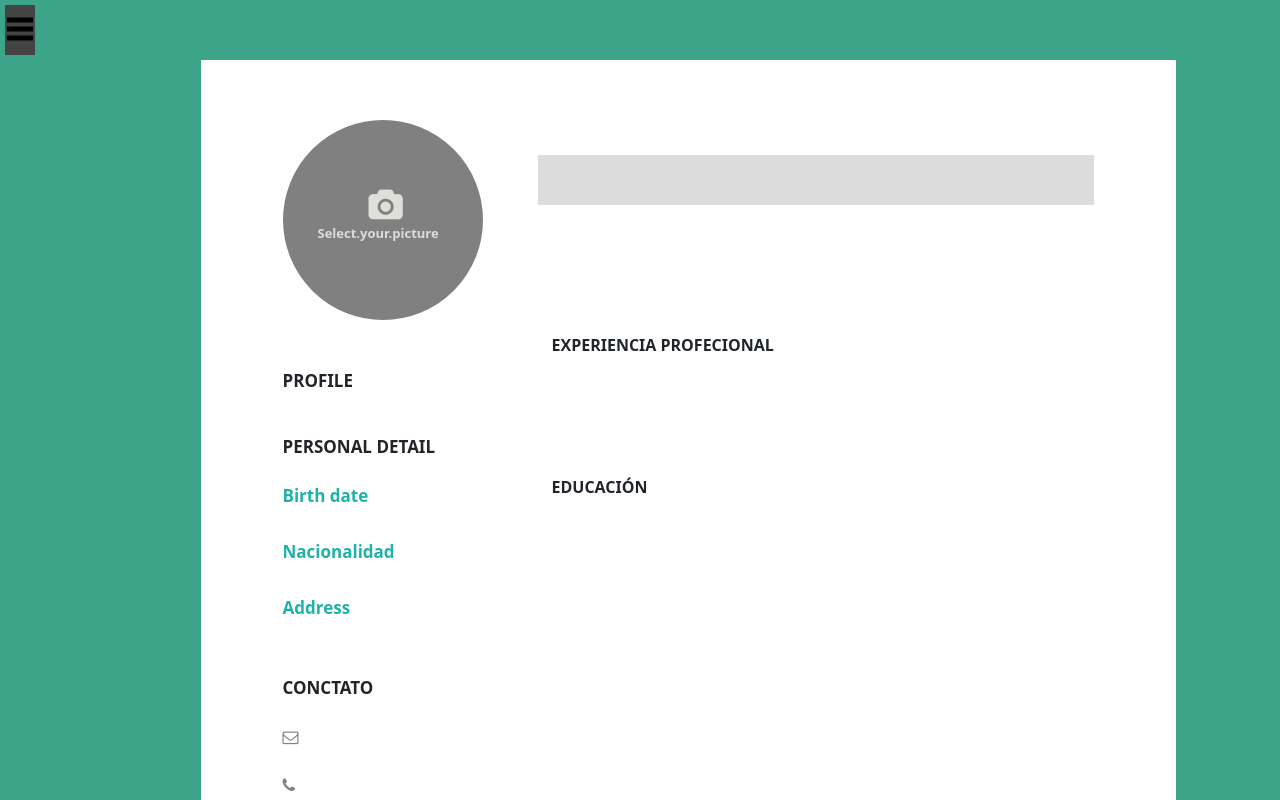
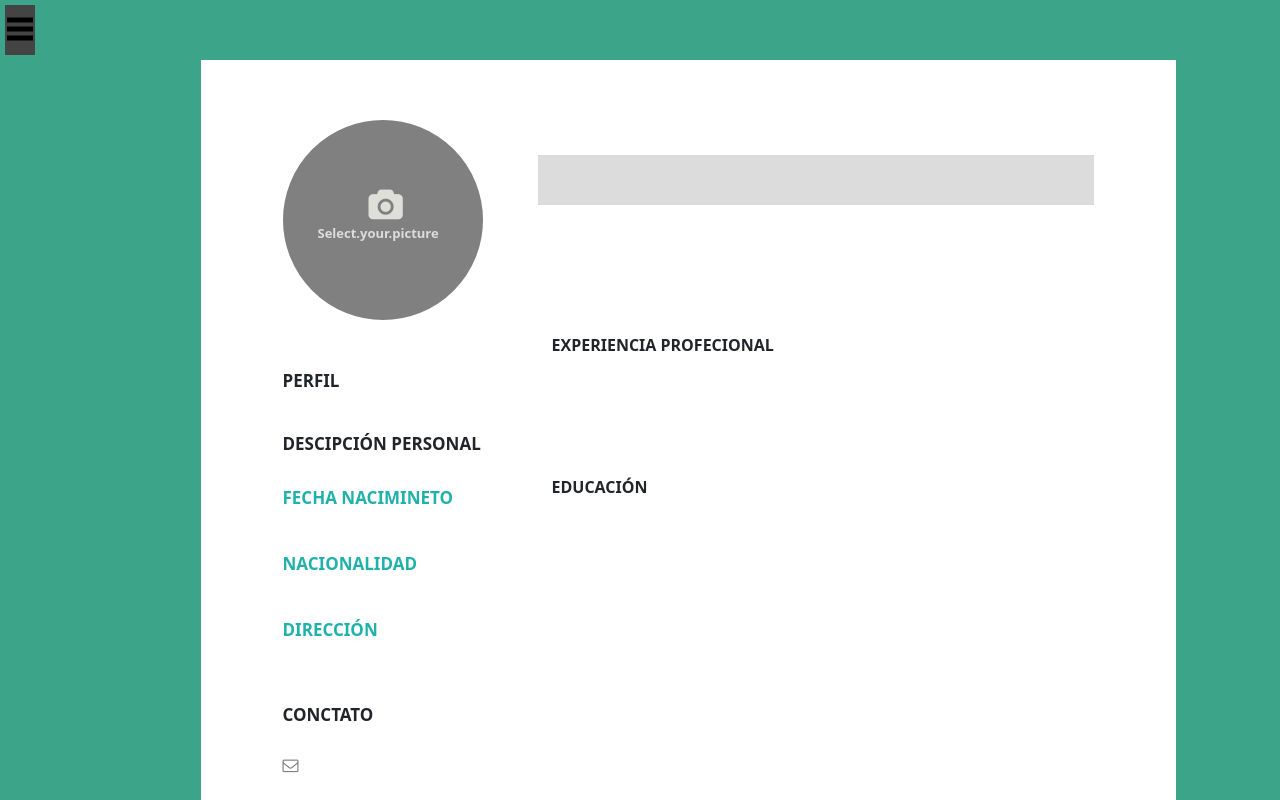
Before and after one commit to luisduv/resumen, a React (Create React App) app: page / in a window 1280 px wide. Shown: the top 800 px of the page. Built offline with nearby package versions, Linux system fonts and the light colour scheme.

Commit message:
codigo separado en file

```diff
--- a/src/App.css
+++ b/src/App.css
@@ -77,6 +77,8 @@ color: grey;
 
 .letra{
   margin-left: 70px;
+  margin-top: 5px;
+  margin-bottom: 13px;
 
 }
 
--- a/src/page/Pagina.js
+++ b/src/page/Pagina.js
@@ -1,5 +1,6 @@
 import React, { Component } from "react";
-
+import {Secciones} from "../secciones/Secciones"
+import {Seccionesedu} from "../secciones/Secionesedu"
 
 const data = [];
 const info = [];
@@ -13,10 +14,7 @@ export default class Pagina extends Component {
             info: info,
             indexEdicion: null,
             indexEdicionedu: null,
-
             open: false,
-
-
             form: {
                 profile: '',
                 BirthDate: '',
@@ -44,7 +42,6 @@ export default class Pagina extends Component {
         }
     }
 
-
     openNav = () => {
         this.setState({ open: true })
     }
@@ -52,7 +49,6 @@ export default class Pagina extends Component {
     closeNav = () => {
         this.setState({ open: false })
     }
-
 
     handleChange = e => {
         this.setState({
@@ -116,12 +112,10 @@ export default class Pagina extends Component {
             alert("Debe de agregar una Posición o un Empleador o las Fechas ")
         }
         else if (indexEdicion >= 0 && typeof indexEdicion == "number") {
-
             lista[indexEdicion].profecionPrueba = tab.profecionPrueba;
             lista[indexEdicion].empleador = tab.empleador;
             lista[indexEdicion].fechafin = tab.fechafin;
             lista[indexEdicion].fechainicio = tab.fechainicio;
-
         }
         else {
             var id = this.state.data.length + 1;
@@ -138,15 +132,13 @@ export default class Pagina extends Component {
         const { form } = this.state;
         var indexEdicionedu = this.state.indexEdicionedu;
         if (form.education == "" && form.institucion == "" && form.fechafinedu == "" && form.fechainicioedu == "") {
-            alert("Debe de agregar una institucion y un grado ")
+            alert("Debe de agregar una institución y un grado ")
         }
         else if (indexEdicionedu >= 0 && typeof indexEdicionedu == "number") {
-
             lista[indexEdicionedu].education = form.education;
             lista[indexEdicionedu].institucion = form.institucion;
             lista[indexEdicionedu].fechafinedu = form.fechafinedu;
             lista[indexEdicionedu].fechainicioedu = form.fechainicioedu;
-
         }
         else {
             var id = this.state.info.length + 1;
@@ -168,8 +160,6 @@ export default class Pagina extends Component {
         var indexEdicionedu = indexArreglo;
         this.setState({ indexEdicionedu, form: { ...form, ...dato } });
     }
-
-
 
     render() {
         let claseopen = '';
@@ -200,32 +190,32 @@ export default class Pagina extends Component {
 
                             <form id="formulario" className="form-control">
 
-                                <label htmlFor="name" className='letraBlanco'>Name</label><br></br>
-                                <input onChange={this.handleChange} autocomplete="off" value={this.state.form.name} name="name" id="name" className="form-control  form-control-sm input" placeholder="Name" type="text"></input>
+                                <label htmlFor="name" className='letraBlanco'>Nombre</label><br></br>
+                                <input onChange={this.handleChange} autocomplete="off" value={this.state.form.name} name="name" id="name" className="form-control  form-control-sm input" placeholder="Nombre" type="text"></input>
 
-                                <label htmlFor="BirthDate" className='letraBlanco'>Birth Date</label><br></br>
-                                <input onChange={this.handleChange} autocomplete="off" value={this.state.form.BirthDate} name="BirthDate" id="BirthDate" className="form-control  form-control-sm input" placeholder="fecha Cumpleaños" type="date"></input>
+                                <label htmlFor="BirthDate" className='letraBlanco'>Fecha Nacimineto</label><br></br>
+                                <input onChange={this.handleChange} autocomplete="off" value={this.state.form.BirthDate} name="BirthDate" id="BirthDate" className="form-control  form-control-sm input" placeholder="fecha Nacimineto" type="date"></input>
 
-                                <label htmlFor="profile" className='letraBlanco'>Profile</label><br></br>
+                                <label htmlFor="profile" className='letraBlanco'>Descripcion Personal</label><br></br>
                                 <input onChange={this.handleChange} autocomplete="off" name="profile" id="profile" className="form-control  form-control-sm input" placeholder="Perfil" type="text" value={this.state.form.profile}></input>
+
+                                <label htmlFor="especialidad" className='letraBlanco'>Especialidad Laboral</label><br></br>
+                                <input onChange={this.handleChange} autocomplete="off" value={this.state.form.especialidad} name="especialidad" id="especialidad" className="form-control  form-control-sm input" placeholder="Especialidad" type="text"></input>
 
                                 <label htmlFor="nacionalidad" className='letraBlanco'>Nacionalidad</label><br></br>
                                 <input onChange={this.handleChange} autocomplete="off" value={this.state.form.nacionalidad} name="nacionalidad" id="nacionalidad" className="form-control  form-control-sm input" placeholder="Nacionalidad" type="text"></input>
 
-                                <label htmlFor="address" className='letraBlanco'>Address</label><br></br>
-                                <input onChange={this.handleChange} autocomplete="off" value={this.state.form.address} name="address" id="address" className="form-control  form-control-sm input" placeholder="Address" type="text"></input>
+                                <label htmlFor="address" className='letraBlanco'>Dirección</label><br></br>
+                                <input onChange={this.handleChange} autocomplete="off" value={this.state.form.address} name="address" id="address" className="form-control  form-control-sm input" placeholder="Dirección" type="text"></input>
 
                                 <label htmlFor="email" className='letraBlanco'>Email</label><br></br>
                                 <input onChange={this.handleChange} autocomplete="off" value={this.state.form.email} name="email" id="email" className="form-control  form-control-sm input" placeholder="Email" type="email"></input>
 
-                                <label htmlFor="phone" className='letraBlanco'>Phone</label><br></br>
-                                <input onChange={this.handleChange} autocomplete="off" value={this.state.form.phone} name="phone" id="phone" className="form-control  form-control-sm input" placeholder="Phone" type="number"></input>
+                                <label htmlFor="phone" className='letraBlanco'>Celular</label><br></br>
+                                <input onChange={this.handleChange} autocomplete="off" value={this.state.form.phone} name="phone" id="phone" className="form-control  form-control-sm input" placeholder="Celular" type="number"></input>
 
                                 <label htmlFor="address2" className='letraBlanco'>Pagina Web</label><br></br>
-                                <input onChange={this.handleChange} autocomplete="off" value={this.state.form.address2} name="address2" id="address2" className="form-control  form-control-sm input" placeholder="Address" type="web"></input>
-
-                                <label htmlFor="especialidad" className='letraBlanco'>Especialidad</label><br></br>
-                                <input onChange={this.handleChange} autocomplete="off" value={this.state.form.especialidad} name="especialidad" id="especialidad" className="form-control  form-control-sm input" placeholder="Especialidad" type="text"></input>
+                                <input onChange={this.handleChange} autocomplete="off" value={this.state.form.address2} name="address2" id="address2" className="form-control  form-control-sm input" placeholder="Web" type="web"></input>
 
                                 <b className="titul"> Información Laboral</b>
                                 <label htmlFor="profecionPrueba" className='letraBlanco'>Nombre Posición</label><br></br>
@@ -271,10 +261,10 @@ export default class Pagina extends Component {
                                 <b className="titul"> Educación</b>
 
                                 <label htmlFor="institucion" className='letraBlanco'>Institución</label><br></br>
-                                <input onChange={this.handleChange} autocomplete="off" value={this.state.form.institucion} name="institucion" id="institucion" className="form-control  form-control-sm input" placeholder="Institucion" type="text"></input>
+                                <input onChange={this.handleChange} autocomplete="off" value={this.state.form.institucion} name="institucion" id="institucion" className="form-control  form-control-sm input" placeholder="Institución" type="text"></input>
 
                                 <label htmlFor="education" className='letraBlanco'>Grado</label><br></br>
-                                <input onChange={this.handleChange} autocomplete="off" value={this.state.form.education} name="education" id="education" className="form-control  form-control-sm" placeholder="Education" type="text"></input><br></br>
+                                <input onChange={this.handleChange} autocomplete="off" value={this.state.form.education} name="education" id="education" className="form-control  form-control-sm" placeholder="Grado" type="text"></input><br></br>
 
                                 <label htmlFor="fechainicioedu" className='letraBlanco'>Fecha inicio</label><br></br>
                                 <input onChange={this.handleChange} autocomplete="off" value={this.state.form.fechainicioedu} name="fechainicioedu" id="fechainicioedu" className="form-control  form-control-sm input" placeholder="Fecha Inicio" type="date"></input>
@@ -328,13 +318,6 @@ export default class Pagina extends Component {
                             </svg>
                         </a>
                     </nav>
-
-
-
-
-
-
-
                 </div>
 
                 <div className={'row ' + (this.state.open ? claseopen : claseclose)} id="fill" >
@@ -346,20 +329,19 @@ export default class Pagina extends Component {
                             <b   /* style="font-size: small;" */ id="texto"><label className="letrasmal">Select.your.picture</label></b>
                         </div>
 
-
                         <br></br><br></br>
-                        <b className="letrasmal letra2 letra tamano"><b  className="tamano">PROFILE</b> </b><br></br>
+                        <b className="letrasmal letra2 letra tamano"><b  className="tamano">PERFIL</b> </b><br></br>
                         <p id="pprofile" className="parrafo colorgris letra letrasmal divicionletra120"> {this.state.form.profile}{/* Some representative placeholder <br></br>brcontent for the three columns<br></br> of text below the carousel. This<br></br> is the first column. */}</p><br></br>
 
-                        <b className="letrasmal letra tamano"><b  className="tamano">PERSONAL DETAIL</b></b><br></br><br></br>
+                        <b className="letrasmal letra tamano"><b  className="tamano">DESCIPCIÓN PERSONAL</b></b><br></br><br></br>
 
-                        <h5 className="colorazul  letra "><b className="tamano">Birth date</b></h5>
+                        <h5 className="colorazul  letra "><b className="tamano">FECHA NACIMINETO</b></h5>
                         <label className="letra colorgris letrasmal divicionletra120" > {this.state.form.BirthDate}{/* Enter your birth date */}</label>
 
-                        <h5 className="colorazul  letra"><b className="tamano">Nacionalidad</b> </h5>
+                        <h5 className="colorazul  letra"><b className="tamano">NACIONALIDAD</b> </h5>
                         <label className="letra colorgris letrasmal divicionletra120 parrafo" > {this.state.form.nacionalidad}{/* Enter your nacionalidad */}</label>
 
-                        <h5 className="letra colorazul "><b className="tamano"> Address</b></h5>
+                        <h5 className="letra colorazul "><b className="tamano"> DIRECCIÓN</b></h5>
                         <label className="letra colorgris letrasmal divicionletra120 parrafo"> {this.state.form.address}{/* Enter your Address */}</label>
 
                         <br></br><br></br>
@@ -367,16 +349,10 @@ export default class Pagina extends Component {
                         <label className="colorgris letra fa fa-envelope-o letrasmal divicionletra120 parrafo"> {this.state.form.email} {/* Enter your email */}</label><br></br><br></br>
                         <label className="colorgris letra  fa fa-phone letrasmal divicionletra120 parrafo"> {this.state.form.phone}{/* Enter your phone */}</label><br></br><br></br>
                         <label className="colorgris letra  fa fa-globe letrasmal divicionletra120 parrafo"> {this.state.form.address2}{/* Enter your Address */}</label>
-
                         <br></br><br></br><br></br><br></br><br></br><br></br><br></br><br></br><br></br><br></br>
-
                     </div>
 
                     <div className='col-md-6 '>
-
-
-
-
 
                         <div className='derech'>
                             <div className="container fluid letra2 cabeceraderecha" ><h1 className="inputnombre">{this.state.form.name}{/* Luis Paulino */}</h1></div>
@@ -384,73 +360,20 @@ export default class Pagina extends Component {
 
                             <div>
                                 <b className="letralarge letra2"> <b>EXPERIENCIA PROFECIONAL</b></b><br></br><br></br>
-
-
-
-
                                 <div>
-                                    {this.state.data.map((e) => (
-                                        <ul className="ul">
-                                            <li className="colorazul parrafo"><h5 className="colorgris">{e.profecionPrueba}</h5></li>
-                                            <div className="linea"></div>
-                                            <div className="divicionletra120">
-                                                <label className="colorgris normal">{e.empleador}</label>
-                                                <label className="letrapequenaderecha">from-unit</label><br></br>
-                                                <p className="colorgris letrapequena2 parrafo">{e.fechainicio + " - " + e.fechafin}</p>
-                                                <br></br><br></br>
-                                            </div>
-                                        </ul>
-                                    ))}
+                                    <Secciones data={this.state.data} />
                                 </div>
-
-
-
 
                                 <br></br>
                                 <div className="edu">
                                     <b className="letralarge letra2"><b>EDUCACIÓN</b></b>
-                                    {this.state.info.map((e) => (
-                                        <ul className="ul margen10">
-                                            <div className="linea2"></div>
-                                            <li className="colorazul"><h5 className="colorgris">{e.institucion}</h5></li>
-                                           <div className="cuboedu">
-                                           <label className="letrapequenaabajo ">from-unit</label>
-                                            <p className="parrafo colorgris"> {e.education}</p>
-                                            <p className="colorgris letrapequena2 parrafo">{e.fechainicioedu + " - " + e.fechafinedu}</p>
-                                            <br></br><br></br>
-                                           </div>
-                                        </ul>
-                                    ))}
+                                    <Seccionesedu data={this.state.info}/>
                                 </div>
-
-
-
-
-
-
-
-
                             </div>
-
                         </div>
-
-
-
-
-
-
-
                     </div>
-
-
                 </div>
-
             </div >
-
-
-
         )
     }
-
-
 }
--- /dev/null
+++ b/src/secciones/Secciones.js
@@ -0,0 +1,16 @@
+
+
+export function Secciones({ data}){
+    return data.map((e) => (
+        <ul className="ul">
+            <li className="colorazul parrafo"><h5 className="colorgris">{e.profecionPrueba }</h5></li>
+            <div className="linea"></div>
+            <div className="divicionletra120">
+                <label className="colorgris normal">{e.empleador }</label>
+                <label className="letrapequenaderecha">from-unit</label><br></br>
+                <p className="colorgris letrapequena2 parrafo">{e.fechainicio   + " - " + e.fechafin }</p>
+                <br></br><br></br>
+            </div>
+        </ul>
+    ));
+}
--- /dev/null
+++ b/src/secciones/Secionesedu.js
@@ -0,0 +1,15 @@
+
+export function Seccionesedu({ data }) {
+    return data.map((e) => (
+        <ul className="ul margen10">
+            <div className="linea2"></div>
+            <li className="colorazul"><h5 className="colorgris">{e.institucion}</h5></li>
+            <div className="cuboedu">
+                <label className="letrapequenaabajo ">from-unit</label>
+                <p className="parrafo colorgris"> {e.education}</p>
+                <p className="colorgris letrapequena2 parrafo">{e.fechainicioedu + " - " + e.fechafinedu}</p>
+                <br></br><br></br>
+            </div>
+        </ul>
+    ));
+}
```
